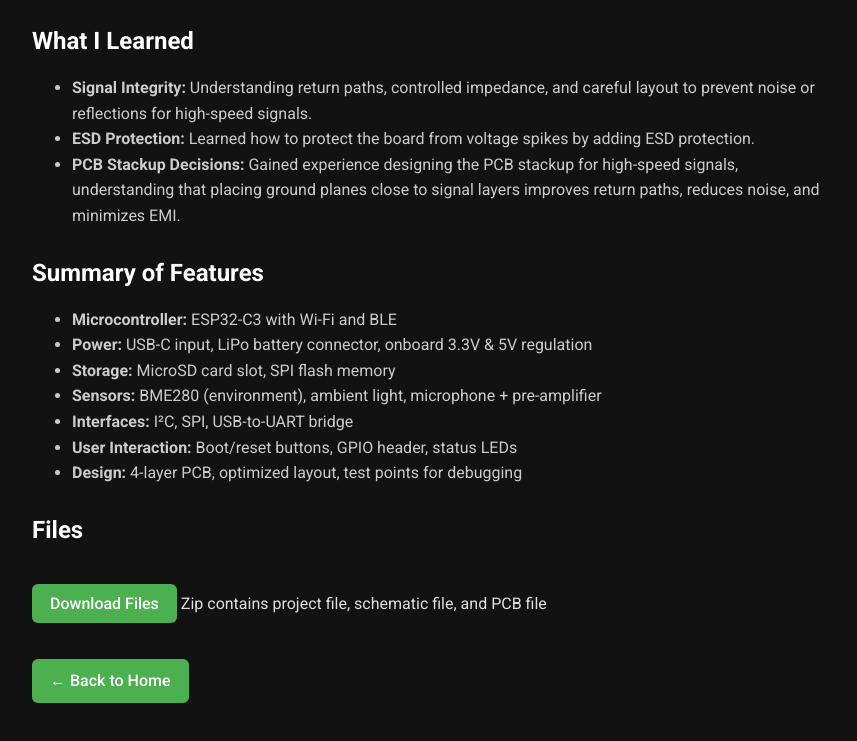
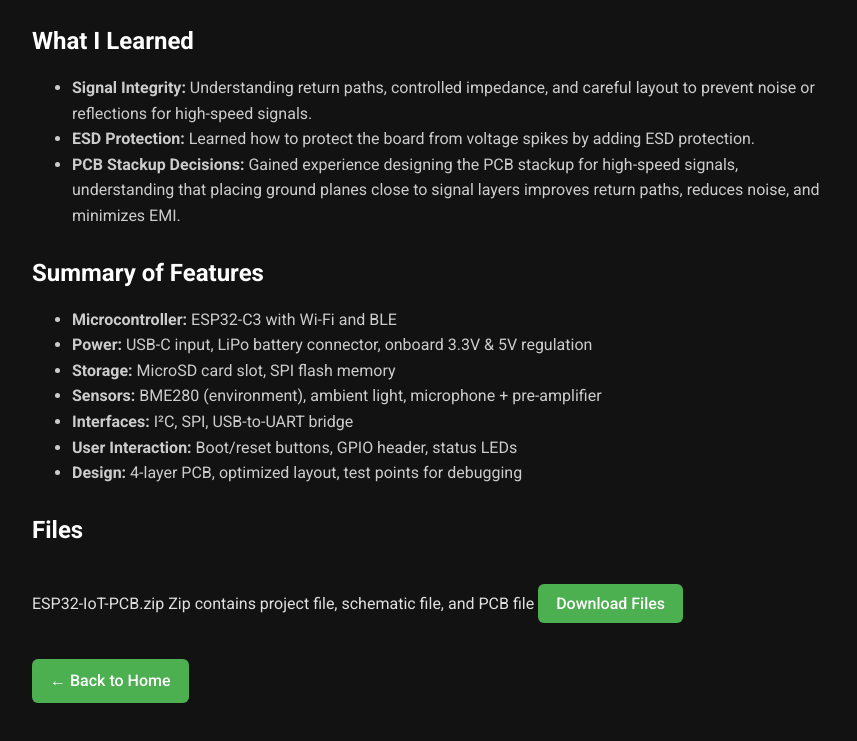
Before and after one commit to Eric-Ji-SSE/Portfolio, a plain HTML site: page projects/esp32_iot.html in a window 1280 px wide. Shown: the part 2024-2765 px from the top of the page, without its empty margins (208-1065 px from the left). Drawn offline with Linux system fonts and the light colour scheme.

Commit message:
Update esp32_iot.html

```diff
--- a/projects/esp32_iot.html
+++ b/projects/esp32_iot.html
@@ -144,9 +144,9 @@
     </ul>
 
     <h2>Files</h2>
+    <a>ESP32-IoT-PCB.zip</a>
+    <a>Zip contains project file, schematic file, and PCB file</a>
     <a class="button" href="../files/ESP32-IoT-PCB.zip">Download Files</a>
-    <a>Zip contains project file, schematic file, and PCB file</a>
-
     <p><a class="button" href="../index.html">← Back to Home</a></p>
 </main>
 
```
